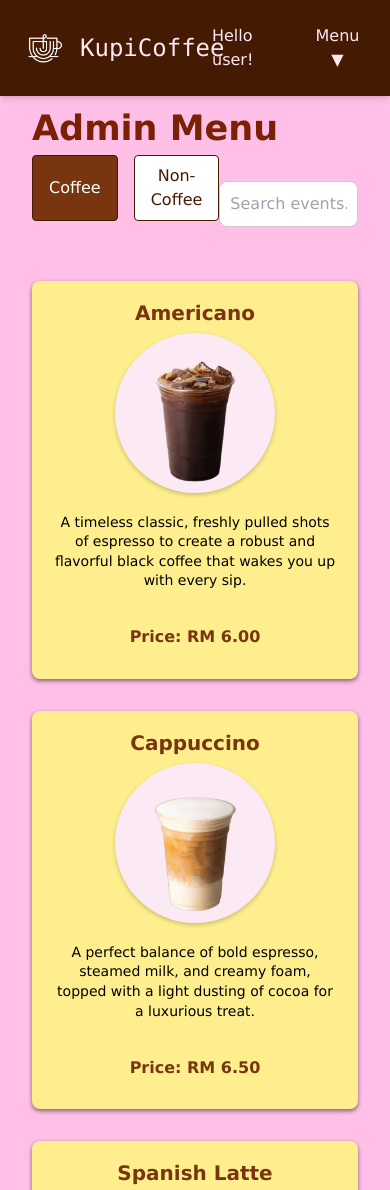
After one commit to zahoon/KupiCoffee-System, a PHP site: page /xe/Admin/a.kupi.php in a window 390 px wide. The commit adds this page. Shown: the top 1190 px of the page. Run offline with PHP 8.4, Linux system fonts and the light colour scheme; some libraries are stand-ins or nearby versions.

Commit message:
update admin kupi

```diff
--- a/Admin/custData.php
+++ b/Admin/a.cust.php
@@ -15,7 +15,7 @@
   </style>
 </head>
 <body class="font-sans text-gray-700">
-  <?php include '../Homepage/header.html';?>
+  <?php include '../Homepage/header.php';?>
 
   <!-- Content Section -->
   <div class="p-8">
--- /dev/null
+++ b/Admin/a.kupi.php
@@ -0,0 +1,335 @@
+<!DOCTYPE html>
+<html lang="en">
+<head>
+  <meta charset="UTF-8">
+  <meta name="viewport" content="width=device-width, initial-scale=1.0">
+  <title>Coffee System Admin</title>
+  <script src="https://cdn.tailwindcss.com"></script>
+  <style>
+    * {
+      font-family: 'Lucida Sans', sans-serif;
+    }
+
+    body {
+      background-color: rgb(255, 191, 230);
+      padding-top: 70px;
+    }
+
+    .card {
+      background-color: rgb(255, 238, 141);
+      box-shadow: 0 2px 4px rgba(0, 0, 0, 0.5);
+      border-radius: 5px;
+      text-align: center;
+      transition: transform 0.2s ease, box-shadow 0.2s ease;
+    }
+
+    .card:hover {
+      transform: translateY(-4px);
+      box-shadow: 0 6px 10px rgba(0, 0, 0, 0.15);
+    }
+
+    .card img {
+      background-color: rgb(251, 233, 244); /* Set a white background for the image */
+      padding: 10px; /* Add some padding inside the image background */
+      border-radius: 100px;
+      box-shadow: 0 2px 4px rgba(0, 0, 0, 0.2);
+    }
+
+    .card-content {
+      text-align: center;
+      display: flex;
+      flex-direction: column;
+      justify-content: space-between;
+      padding: 10px;
+      border-radius: 8px;
+      margin-top: 10px;
+    }
+
+    .card h3 {
+      font-size: 20px;
+      color: #78350F;
+      margin: 5px 0;
+      font-weight: bold;
+    }
+
+    .card p {
+      font-size: 14px;
+      color: #000;
+      margin-bottom: 0.5rem;
+      line-height: 1.4;
+    }
+
+    .card .price {
+      font-size: 16px;
+      font-weight: bold;
+      color: #78350F;
+      margin-top: 8px;
+    }
+
+    .search-bar {
+      display: flex;
+      justify-content: flex-end;
+      margin: 20px 0;
+    }
+
+    .search-bar input {
+      border: 1px solid #ccc;
+      border-radius: 8px;
+      padding: 10px;
+      width: 100%;
+      transition: box-shadow 0.2s ease;
+    }
+
+    .search-bar input:focus {
+      outline: none;
+      box-shadow: 0 0 4px rgba(0, 0, 0, 0.2);
+    }
+
+    .toggle-button {
+      transition: background-color 0.2s ease, color 0.2s ease;
+    }
+
+    .toggle-button:hover {
+      background-color: #78350F;
+      color: #fff;
+    }
+
+    .toggle-button.active {
+      background-color: #78350F;
+      color: #fff;
+    }
+  </style>
+</head>
+<body class="font-sans text-gray-700">
+  <?php include '../Homepage/header.php';?>
+
+  <!-- Content Section -->
+  <div class="p-8">
+    <!-- Header -->
+    <h2 style="font-size: 35px; font-weight: bold; color: #7a2005">Admin Menu</h2>
+    <div class="mb-7 flex justify-between items-center">
+      <div class="flex space-x-4 mb-8">
+        <button
+          id="coffeeButton"
+          class="toggle-button bg-white border border-amber-950 text-amber-950 px-4 py-2 rounded hover:bg-amber-950 hover:text-white focus:ring-1 focus:ring-amber-600 focus:outline-none active:bg-amber-950 active:text-white"
+          onclick="toggleActive(this)">Coffee</button>
+        <button
+          id="nonCoffeeButton"
+          class="toggle-button bg-white border border-amber-950 text-amber-950 px-4 py-2 rounded hover:bg-amber-950 hover:text-white focus:ring-1 focus:ring-amber-600 focus:outline-none active:bg-amber-950 active:text-white"
+          onclick="toggleActive(this)">Non-Coffee</button>
+      </div>
+      <div class="search-bar">
+        <input type="text" id="searchInput" class="form-control rounded" placeholder="Search events..." onkeyup="filterEvents()">
+      </div>
+    </div>
+
+    <!-- Coffee Cards -->
+    <div class="grid grid-cols-1 sm:grid-cols-2 md:grid-cols-3 lg:grid-cols-4 gap-8">
+      <!-- Cards will be injected here dynamically using JavaScript -->
+    </div>
+  </div>
+  <script>
+    const coffeeItems = [
+    {
+        name: "Americano",
+        description: "A timeless classic, freshly pulled shots of espresso to create a robust and flavorful black coffee that wakes you up with every sip.<br><br>",
+        price: "RM 6.00",
+        image: "../image/AMERICANO.png"
+    },
+    {
+        name: "Cappuccino",
+        description: "A perfect balance of bold espresso, steamed milk, and creamy foam, topped with a light dusting of cocoa for a luxurious treat.<br><br>",
+        price: "RM 6.50",
+        image: "../image/CAPPUCINO.png"
+    },
+    {
+        name: "Spanish Latte",
+        description: "A rich and smooth blend of espresso with steamed milk and a touch of condensed milk for a perfectly sweet and creamy finish.<br><br>",
+        price: "RM 7.00",
+        image: "../image/LATTE.png"
+    },
+    {
+        name: "Salted Camy Frappe",
+        description: "A delightful blend of caramel syrup, coffee, milk, and ice, topped with whipped cream and a drizzle of caramel.<br><br>",
+        price: "RM 8.00",
+        image: "../image/SALTED_CARAMEL_FRAPPE.png"
+    },
+    {
+        name: "Espresso Frappe",
+        description: "A bold and creamy drink made by blending freshly brewed espresso with milk and ice, ideal for those who love strong flavors.<br><br>",
+        price: "RM 7.50",
+        image: "../image/ESPRESSO_FRAPPE.png"
+    },
+    {
+        name: "Salted Caramel Latte",
+        description: "A decadent treat made with rich caramel sauce, a hint of sea salt, and smooth espresso, topped with creamy steamed milk.<br><br>",
+        price: "RM 7.50",
+        image: "../image/SALTED_CARAMEL_LATTE.png"
+    },
+    {
+        name: "Buttercreme Latte",
+        description: "An indulgent latte made with creamy butter and sweet cream, paired with bold espresso for a comforting and unique flavor.<br><br>",
+        price: "RM 8.00",
+        image: "../image/BUTTERCREME_LATTE.png"
+    },
+    {
+        name: "Coconut Latte",
+        description: "A refreshing take on a latte with smooth coconut milk, bold espresso, and a hint of tropical sweetness to feel the day better than yesterday.<br><br>",
+        price: "RM 7.50",
+        image: "../image/COCONUT_LATTE.png"
+    },
+    {
+        name: "Hazelnut Latte",
+        description: "A perfect balance of espresso and rich hazelnut syrup, blended with steamed milk for a creamy, nutty flavor.<br><br>",
+        price: "RM 7.00",
+        image: "../image/HAZELNUT_LATTE.png"
+    },
+    {
+        name: "Matcha Latte",
+        description: "A smooth and creamy combination of matcha green tea and steamed milk, offering a refreshing and slightly earthy taste.<br><br>",
+        price: "RM 7.50",
+        image: "../image/MATCHA_LATTE.png"
+    },
+    {
+        name: "Spanish Latte",
+        description: "A sweet, velvety espresso-based drink with a hint of condensed milk and steamed milk, offering a smooth finish.<br><br>",
+        price: "RM 7.00",
+        image: "../image/SPANISH_LATTE.png"
+    },
+    {
+        name: "Nesloo",
+        description: "A delicious Malaysian blend of Nescafe and Milo, Neslo offers the perfect balance of bold coffee and sweet chocolate to energize your day.<br><br>",
+        price: "RM 7.00",
+        image: "../image/NESLOO.png"
+    }
+];
+
+
+    const nonCoffeeItems = [
+    {
+        name: "Matcha Frappe",
+        description: "Premium Japanese Matcha blended with milk and ice, creating a creamy and refreshing drink with a hint of earthy sweetness.<br><br>",
+        price: "RM 8.50",
+        image: "../image/JAPANESE_MATCHA_FRAPPE.png"
+    },
+    {
+        name: "Genmaicha Latte",
+        description: "A comforting latte featuring the unique nutty and toasty flavors of genmaicha tea, perfectly blended with milk.<br><br>",
+        price: "RM 7.50",
+        image: "../image/GREEN_TEA_LATTE.png"
+    },
+    {
+        name: "Biscoff Frappe",
+        description: "A creamy and indulgent blend of crushed Biscoff cookies, milk, and ice, topped with whipped cream and drizzle of caramel biscoff.<br><br>",
+        price: "RM 9.00",
+        image: "../image/BISCOFF_FRAPPE.png"
+    },
+    {
+        name: "Chocohazel Frappe",
+        description: "Rich chocolate combined with hazelnut syrup, milk, and ice, creating a dessert-like drink that’s perfect for any chocolate lover.<br><br>",
+        price: "RM 8.00",
+        image: "../image/CHOCOHAZEL_FRAPPE.png"
+    },
+    {
+        name: "Chocookies",
+        description: "A nostalgic blend of milk, ice, and crushed cookies, topped with chocolate whipped cream and cookies for a sweet and crunchy treat.<br><br>",
+        price: "RM 7.00",
+        image: "../image/CHOCOOKIES.png"
+    },
+    {
+        name: "Buttercreme Choco",
+        description: "A creamy and indulgent hot chocolate with hints of butter and cream, providing a velvety smooth experience.<br><br>",
+        price: "RM 8.00",
+        image: "../image/BUTTERCREME_CHOCO.png"
+    },
+    {
+        name: "Lemonade",
+        description: "A bright and refreshing drink made with freshly squeezed lemons and sugar to start a fresh day with freshie moods. <br><br>",
+        price: "RM 5.00",
+        image: "../image/LEMONADE.png"
+    },
+    {
+        name: "Cheesecream Matcha",
+        description: "A unique blend of matcha tea topped with a creamy cheese foam, offering a perfect balance of savory and sweet flavors.<br><br>",
+        price: "RM 9.50",
+        image: "../image/CHEESECREAM_MATCHA.png"
+    },
+    {
+        name: "Ori Matcha",
+        description: "A drink made with premium Japanese green tea, offering a earthy flavor with a touch of natural sweetness. Perfect for matcha lovers.<br><br>",
+        price: "RM 8.00",
+        image: "../image/MATCHA.png"
+    },
+    {
+        name: "Strawberry Frappe",
+        description: "A refreshing and fruity drink made with strawberries, milk, and ice, creating a smooth and indulgent flavor.<br><br>",
+        price: "RM 8.00",
+        image: "../image/STRAWBERRY_FRAPPE.png"
+    },
+    {
+        name: "Yam Milk",
+        description: "A comforting drink made from yam, with full cream milk and a touch of sweetness, offering a unique and smooth taste.<br><br>",
+        price: "RM 7.50",
+        image: "../image/YAM_MILK.png"
+    },
+    {
+        name: "Coconut Shake",
+        description: "A refreshing blend of creamy coconut milk and ice, topped with a scoop of vanilla ice cream for the ultimate tropical treat.<br><br>",
+        price: "RM 6.00",
+        image: "../image/COCONUTSHAKE.png"
+    }
+
+];
+
+function toggleActive(button) {
+      const buttons = document.querySelectorAll('.toggle-button');
+      buttons.forEach(btn => btn.classList.remove('active'));
+      button.classList.add('active');
+    }
+
+    const cardContainer = document.querySelector('.grid');
+    const coffeeButton = document.getElementById('coffeeButton');
+    const nonCoffeeButton = document.getElementById('nonCoffeeButton');
+
+    const renderItems = (items) => {
+      cardContainer.innerHTML = '';
+      items.forEach(item => {
+        const cardHTML = `
+          <div class="card flex flex-col items-center rounded-lg p-3">
+            <h3>${item.name}</h3>
+            <img src="${item.image}" alt="${item.name}" class="w-40">
+            <div class="card-content">
+              <p>${item.description}</p>
+              <p class="price">Price: ${item.price}</p>
+            </div>
+          </div>
+        `;
+        cardContainer.innerHTML += cardHTML;
+      });
+    };
+
+    coffeeButton.addEventListener('click', () => renderItems(coffeeItems));
+    nonCoffeeButton.addEventListener('click', () => renderItems(nonCoffeeItems));
+
+    window.addEventListener('DOMContentLoaded', () => {
+      toggleActive(coffeeButton);
+      renderItems(coffeeItems);
+    });
+
+    function filterEvents() {
+      const input = document.getElementById('searchInput').value.toLowerCase();
+      const cards = document.querySelectorAll('.card');
+
+      cards.forEach(card => {
+        const name = card.querySelector('h3').textContent.toLowerCase();
+
+        if (name.includes(input)) {
+          card.style.display = '';
+        } else {
+          card.style.display = 'none';
+        }
+      });
+    }
+  </script>
+  </body>
+</html>
--- a/Admin/salesData.php
+++ b/Admin/a.sales.php
@@ -15,7 +15,7 @@
   </style>
 </head>
 <body class="font-sans text-gray-700">
-  <?php include '../Homepage/header.html';?>
+  <?php include '../Homepage/header.php';?>
   <!-- Statistics Section -->
   <div class="p-8">
     <h2 class="text-xl font-semibold text-pink-700 mb-4">Statistics</h2>
--- a/Admin/staffData.php
+++ b/Admin/a.staff.php
@@ -15,7 +15,7 @@
   </style>
 </head>
 <body class="font-sans text-gray-700">
-  <?php include '../Homepage/header.html';?>
+  <?php include '../Homepage/header.php';?>
 
   <!-- Content Section -->
   <div class="p-8">
--- a/Homepage/Menu.php
+++ b/Homepage/Menu.php
@@ -13,6 +13,7 @@
 
         body {
             background-color: rgb(255, 191, 230) !important;
+            padding-top: 70px;
         }
 
         .menu-section {
--- a/Homepage/header.php
+++ b/Homepage/header.php
@@ -15,7 +15,7 @@ if (session_status() == PHP_SESSION_NONE) {
 </head>
 <body>
     <!-- Navbar -->
-    <header class="bg-amber-950 p-4 shadow-md flex justify-between items-center">
+    <header class="bg-amber-950 p-6 shadow-md flex justify-between items-center fixed top-0 w-full z-50">
         <!-- Logo and Text Container -->
         <div class="flex items-center space-x-4">
            <img src="../image/logo.png" alt="Logo" class="w-10">
```
Also changed, not shown: Admin/kupiData.php (deleted, +0 -76 lines).
